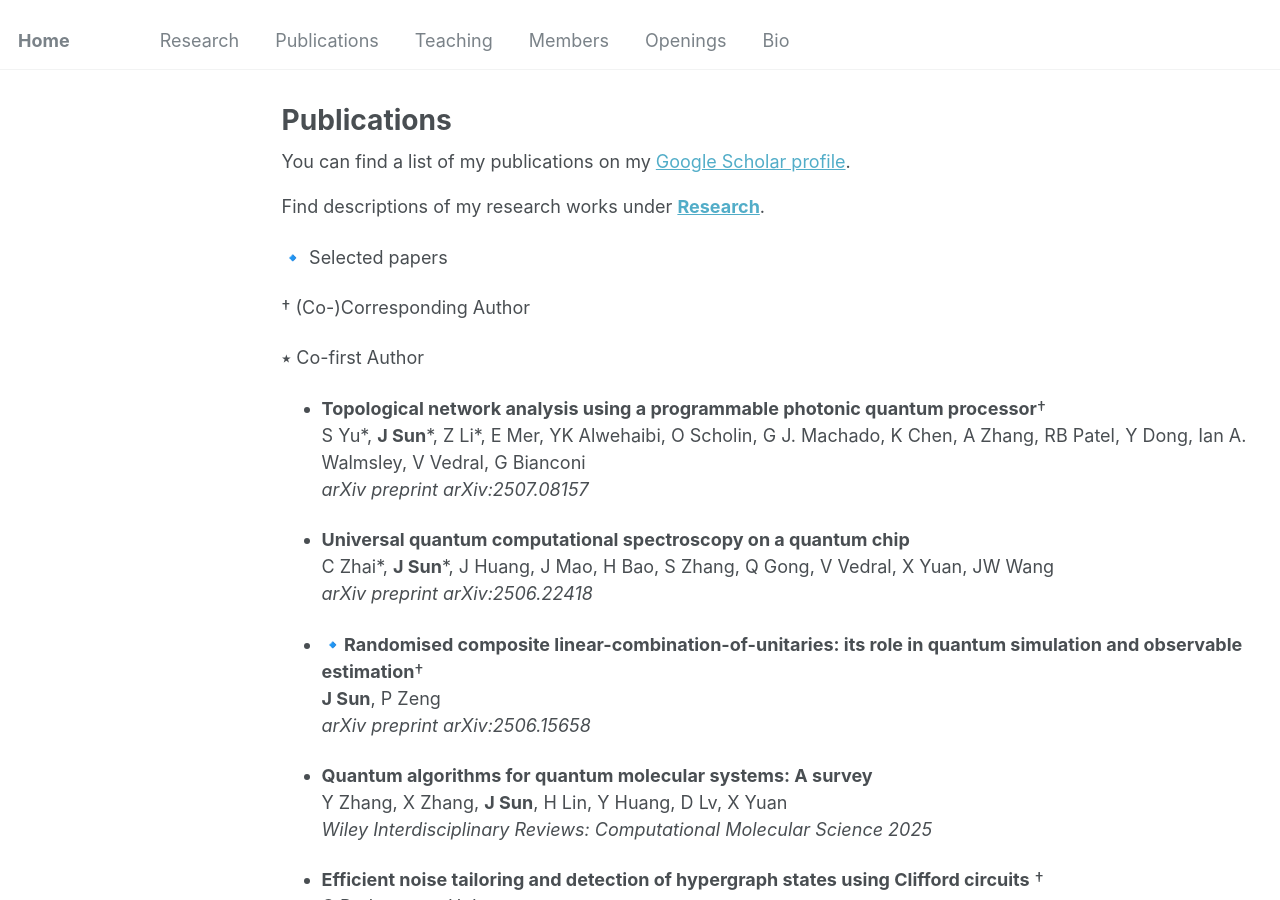
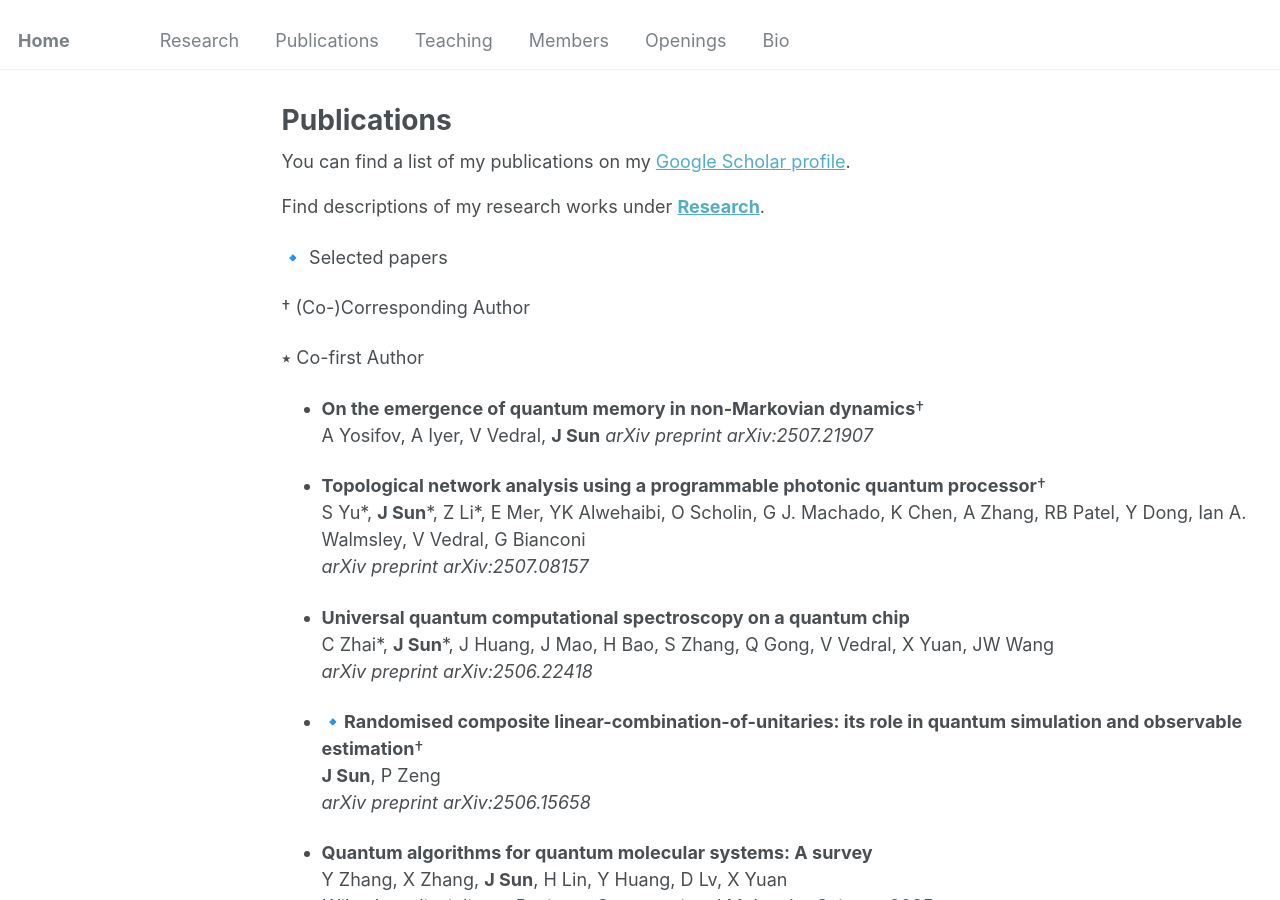
Before and after one commit to jinzhao-sun/jinzhao-sun.github.io, a Jekyll site: the page built from _pages/publications.md, in a window 1280 px wide and 900 px high. Built offline with Jekyll 4.4.1, drawn with Linux system fonts in a browser that asks for light colours.

Commit message:
Update publications.md

```diff
--- a/_pages/publications.md
+++ b/_pages/publications.md
@@ -17,6 +17,10 @@ Find descriptions of my research works under **[Research](research.md)**.
 †  (Co-)Corresponding Author
 
 ⭑ Co-first Author
+
+- **On the emergence of quantum memory in non-Markovian dynamics**†<br>
+  A Yosifov, A Iyer, V Vedral, **J Sun**
+  *arXiv preprint arXiv:2507.21907*
 
 - **Topological network analysis using a programmable photonic quantum processor**†<br>
   S Yu\*, **J Sun**\*, Z Li\*, E Mer, YK Alwehaibi, O Scholin, G J. Machado, K Chen, A Zhang, RB Patel, Y Dong, Ian A. Walmsley, V Vedral, G Bianconi <br>
```
